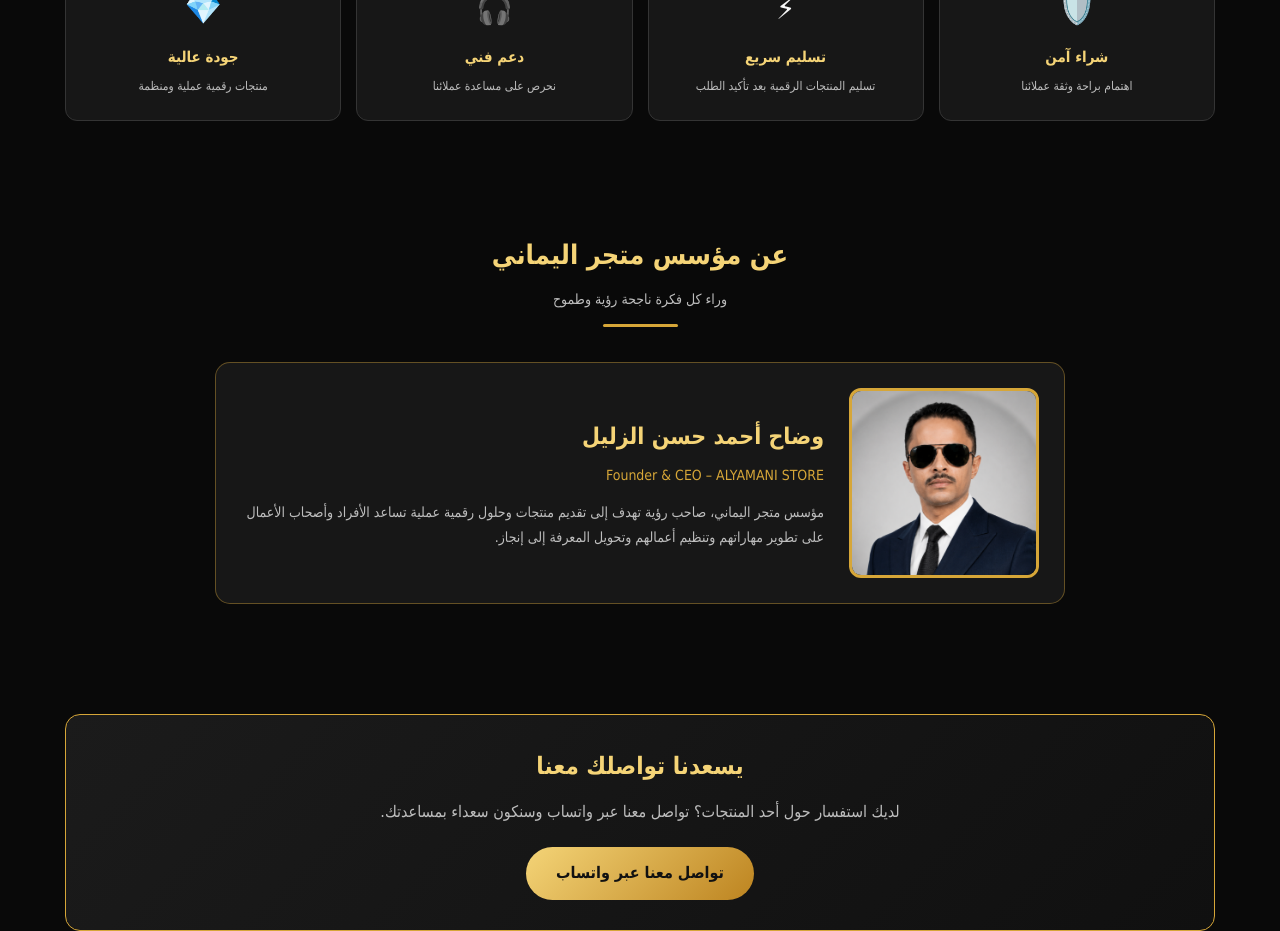
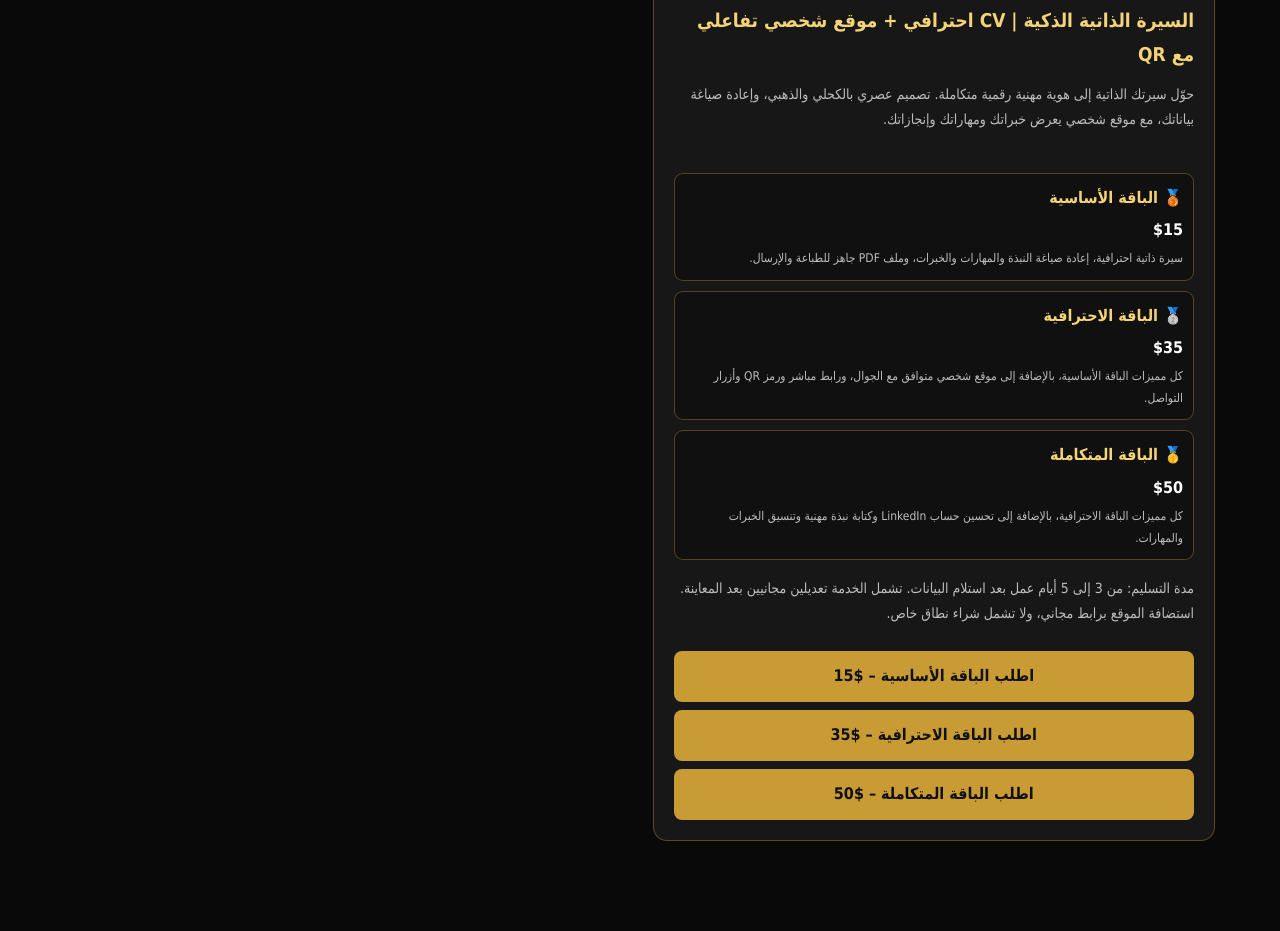
Before and after one commit to alhjwrywdah86-ship-it/alyamani-store, a plain HTML site: page index.html in a window 1280 px wide. Shown: the part 2736-3667 px from the top of the page. Drawn offline with Linux system fonts and the light colour scheme.

Commit message:
Update meta description and add CV service packages
Updated the description meta tag and added new service packages for a CV service.

```diff
--- a/index.html
+++ b/index.html
@@ -7,7 +7,7 @@
 
   <title>اليماني | ALYAMANI STORE</title>
 
-  <meta name="description" content="متجر اليماني للمنتجات الرقمية. أدوات ذكية لإدارة الأعمال وزيادة الأرباح وتنظيم الحياة الرقمية.">
+  <meta name="description" content="متجر اليماني للمنتجات الرقمية والخدمات الاحترافية: أدوات ذكية لإدارة الأعمال، وسيرة ذاتية احترافية مع موقع شخصي تفاعلي ورمز QR.">
 
   <style>
     :root {
@@ -249,6 +249,43 @@
       color: var(--muted);
       font-size: 12px;
       font-weight: normal;
+    }
+
+    /* تنسيق باقات خدمة السيرة الذاتية */
+
+    .service-packages {
+      display: grid;
+      gap: 10px;
+      margin: 16px 0;
+    }
+
+    .service-package {
+      border: 1px solid rgba(214,166,56,.35);
+      border-radius: 9px;
+      padding: 10px;
+      background: #101010;
+    }
+
+    .service-package strong {
+      display: block;
+      color: var(--gold-light);
+      margin-bottom: 4px;
+    }
+
+    .service-package span {
+      color: white;
+      font-weight: bold;
+    }
+
+    .service-package p {
+      min-height: 0;
+      margin-top: 3px;
+      font-size: 12px;
+    }
+
+    .service-order-buttons {
+      display: grid;
+      gap: 8px;
     }
 
     .order-button {
@@ -632,6 +669,94 @@
           </div>
         </article>
 
+
+        <!-- المنتج الخامس: خدمة السيرة الذاتية والموقع الشخصي -->
+
+        <article class="product-card">
+
+          <img
+            class="product-image"
+            src="images/cv-website-service.jpg"
+            alt="خدمة تصميم سيرة ذاتية احترافية وموقع شخصي تفاعلي مع رمز QR">
+
+          <div class="product-info">
+
+            <h3>السيرة الذاتية الذكية | CV احترافي + موقع شخصي تفاعلي مع QR</h3>
+
+            <p>
+              حوّل سيرتك الذاتية إلى هوية مهنية رقمية متكاملة.
+              تصميم عصري بالكحلي والذهبي، وإعادة صياغة بياناتك،
+              مع موقع شخصي يعرض خبراتك ومهاراتك وإنجازاتك.
+            </p>
+
+            <!-- الباقات والأسعار -->
+
+            <div class="service-packages">
+
+              <div class="service-package">
+                <strong>🥉 الباقة الأساسية</strong>
+                <span>$15</span>
+                <p>
+                  سيرة ذاتية احترافية، إعادة صياغة النبذة
+                  والمهارات والخبرات، وملف PDF جاهز للطباعة والإرسال.
+                </p>
+              </div>
+
+              <div class="service-package">
+                <strong>🥈 الباقة الاحترافية</strong>
+                <span>$35</span>
+                <p>
+                  كل مميزات الباقة الأساسية، بالإضافة إلى موقع
+                  شخصي متوافق مع الجوال، ورابط مباشر ورمز QR
+                  وأزرار التواصل.
+                </p>
+              </div>
+
+              <div class="service-package">
+                <strong>🥇 الباقة المتكاملة</strong>
+                <span>$50</span>
+                <p>
+                  كل مميزات الباقة الاحترافية، بالإضافة إلى
+                  تحسين حساب LinkedIn وكتابة نبذة مهنية
+                  وتنسيق الخبرات والمهارات.
+                </p>
+              </div>
+
+            </div>
+
+            <p>
+              مدة التسليم: من 3 إلى 5 أيام عمل بعد استلام البيانات.
+              تشمل الخدمة تعديلين مجانيين بعد المعاينة.
+              استضافة الموقع برابط مجاني، ولا تشمل شراء نطاق خاص.
+            </p>
+
+            <!-- أزرار طلب الباقات -->
+
+            <div class="service-order-buttons">
+
+              <a href="#"
+                 class="order-button"
+                 onclick="orderProduct('خدمة السيرة الذاتية الذكية - الباقة الأساسية', '$15'); return false;">
+                اطلب الباقة الأساسية – $15
+              </a>
+
+              <a href="#"
+                 class="order-button"
+                 onclick="orderProduct('خدمة السيرة الذاتية الذكية - الباقة الاحترافية مع الموقع الشخصي ورمز QR', '$35'); return false;">
+                اطلب الباقة الاحترافية – $35
+              </a>
+
+              <a href="#"
+                 class="order-button"
+                 onclick="orderProduct('خدمة السيرة الذاتية الذكية - الباقة المتكاملة مع تحسين LinkedIn', '$50'); return false;">
+                اطلب الباقة المتكاملة – $50
+              </a>
+
+            </div>
+
+          </div>
+        </article>
+
       </div>
     </div>
   </section>
@@ -802,4 +927,4 @@
   </script>
 
 </body>
-            </html>
+  </html>
```
